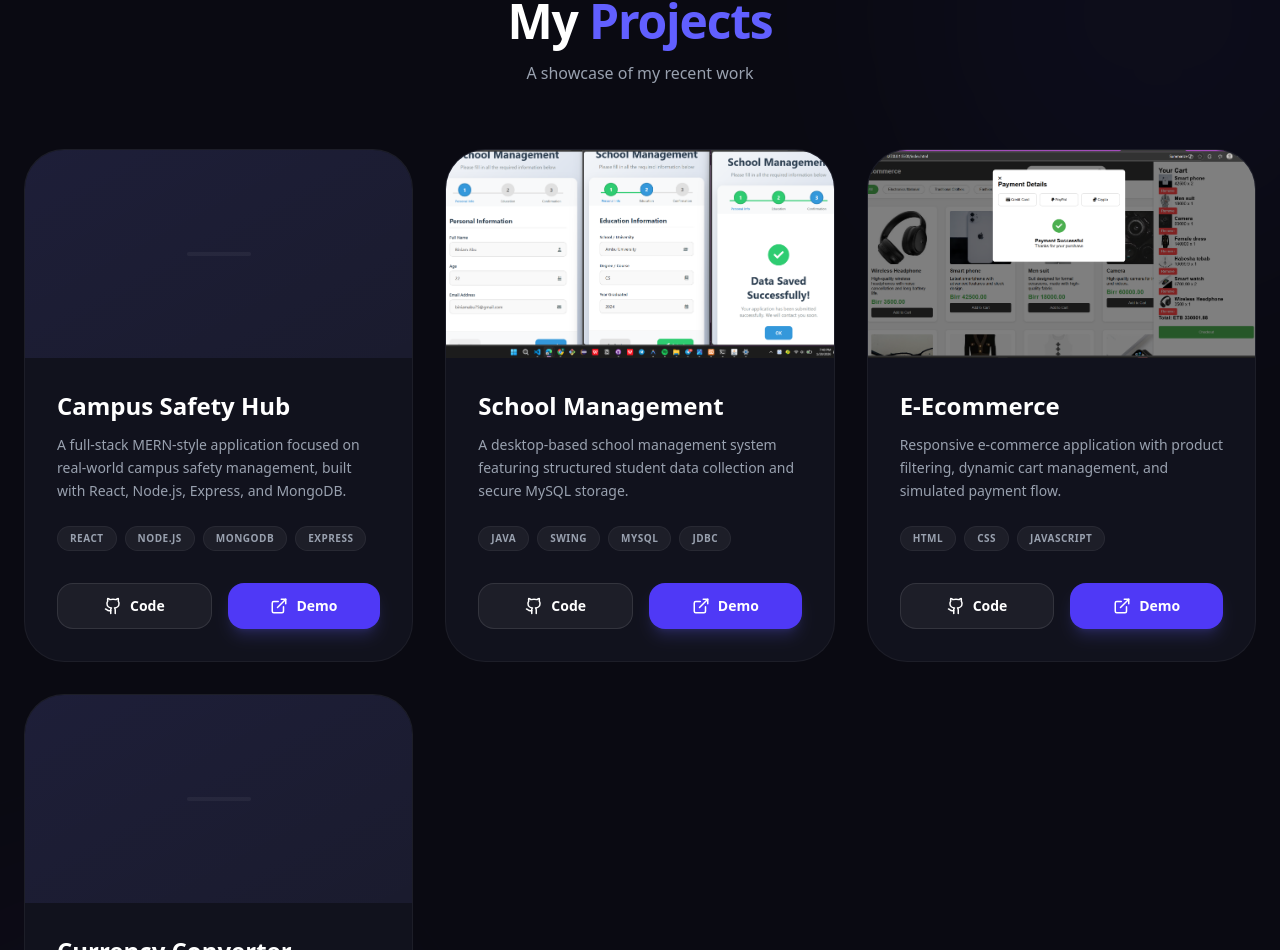
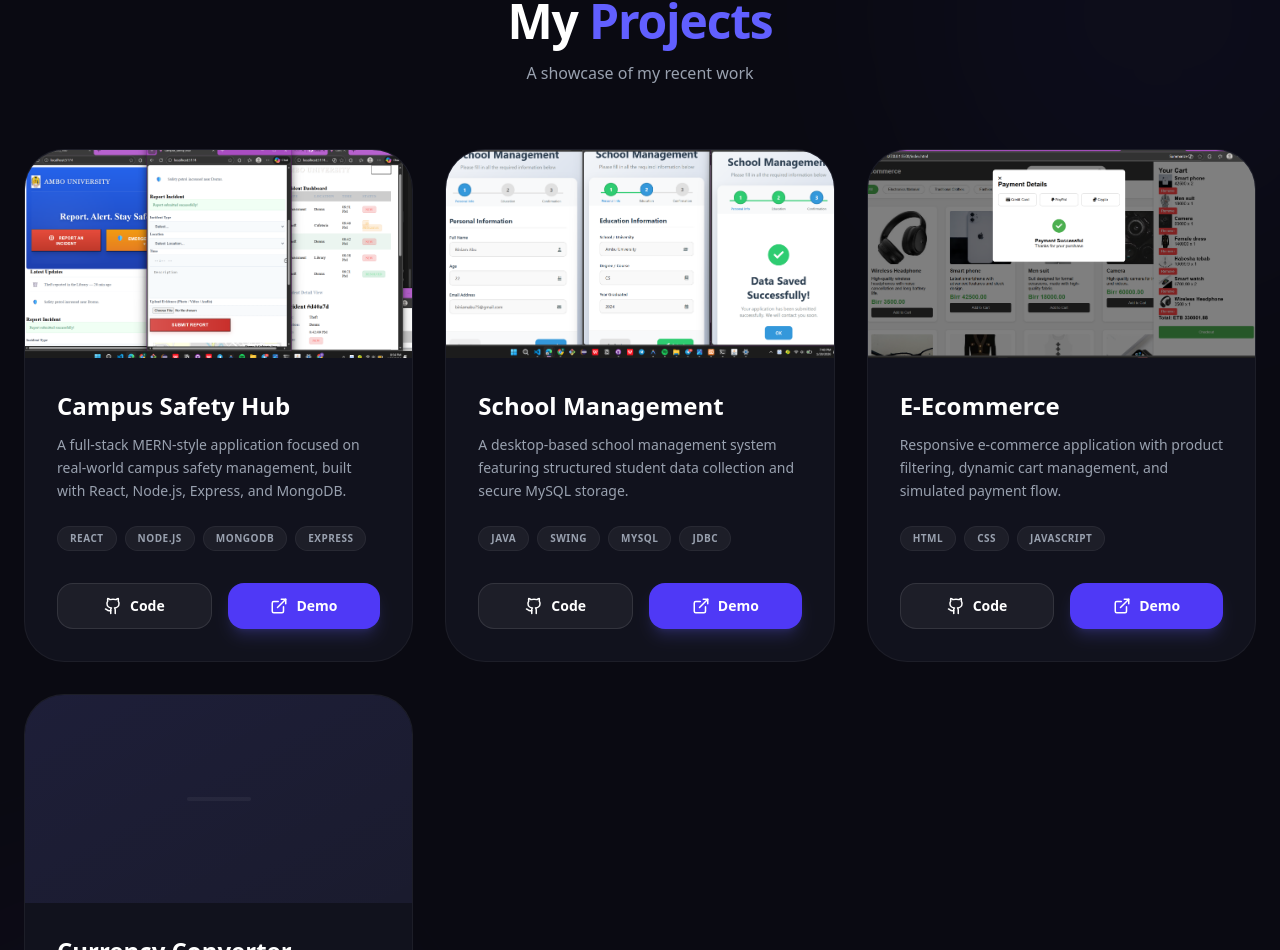
Before and after one commit to biniam7534/portfolio, a React (Vite) app in the folder client/: page / in a window 1280 px wide. Shown: the part 2534-3484 px from the top of the page. Built offline with nearby package versions, Linux system fonts and the light colour scheme.

Commit message:
to insert project of campus-safety

```diff
--- a/client/src/components/project.jsx
+++ b/client/src/components/project.jsx
@@ -10,6 +10,8 @@ import {
 import { motion } from 'framer-motion';
 import ECommerceImg from '../assets/E_commerce.png';
 import StudentMgmtImg from '../assets/student_manegment.png';
+import CampusSafetyImg from '../assets/campus-safety.png';
+
 
 
 
@@ -20,7 +22,8 @@ const projects = [
         subheading: "campus safety management",
         description: "A full-stack MERN-style application focused on real-world campus safety management, built with React, Node.js, Express, and MongoDB.",
         tags: ["React", "Node.js", "MongoDB", "Express"],
-        github: "https://github.com/biniam7534",
+        image: CampusSafetyImg,
+        github: "https://github.com/biniam7534/campus-safety-hub",
         demo: "#",
         color: "indigo"
     },
```
Also changed, not shown: client/src/assets/campus-safety.png (added).
